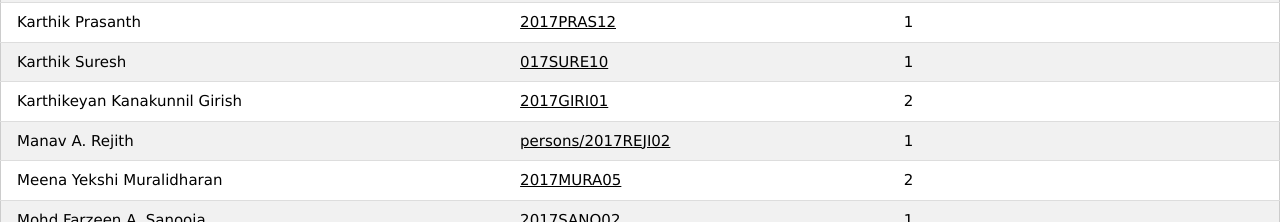
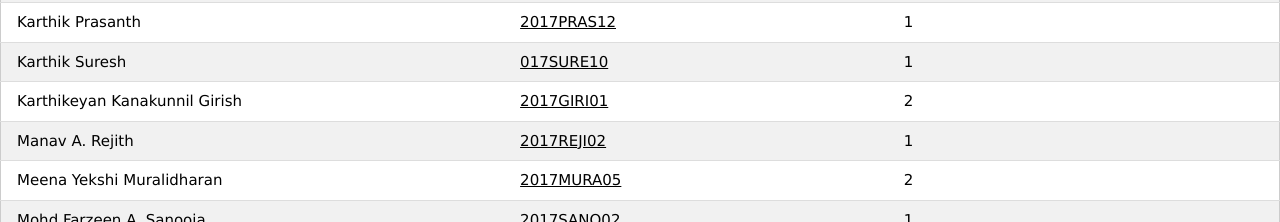
Before and after one commit to cubingkerala/cubingkerala.github.io, a plain HTML site: page kerala competitors.html in a window 1280 px wide. Shown: the part 2500-2722 px from the top of the page. Drawn offline with Linux system fonts and the light colour scheme.

Commit message:
Update kerala competitors.html

```diff
--- a/kerala competitors.html
+++ b/kerala competitors.html
@@ -152,7 +152,7 @@ body {margin:0;}
 <tr><td>Karthik Prasanth</td><td><a href="https://www.worldcubeassociation.org/persons/2017PRAS12" target="_blank">2017PRAS12</a></td><td>1</td></tr>
 <tr><td>Karthik Suresh</td><td><a href="https://www.worldcubeassociation.org/persons/017SURE10" target="_blank">017SURE10</a></td><td>1</td></tr>
 <tr><td>Karthikeyan Kanakunnil Girish</td><td><a href="https://www.worldcubeassociation.org/persons/2017GIRI01" target="_blank">2017GIRI01</a></td><td>2</td></tr>
-<tr><td>Manav A. Rejith</td><td><a href="https://www.worldcubeassociation.org/persons/2017REJI02" target="_blank">persons/2017REJI02</a></td><td>1</td></tr>
+<tr><td>Manav A. Rejith</td><td><a href="https://www.worldcubeassociation.org/persons/2017REJI02" target="_blank">2017REJI02</a></td><td>1</td></tr>
 <tr><td>Meena Yekshi Muralidharan</td><td><a href="https://www.worldcubeassociation.org/persons/2017MURA05" target="_blank">2017MURA05</a></td><td>2</td></tr>
 <tr><td>Mohd Farzeen A. Sanooja</td><td><a href="https://www.worldcubeassociation.org/persons/2017SANO02" target="_blank">2017SANO02</a></td><td>1</td></tr>
 <tr><td>Padmanabhan Girish Kanakakkunnil</td><td><a href="https://www.worldcubeassociation.org/persons/2017KANA02" target="_blank">2017KANA02</a></td><td>2</td></tr>
```
